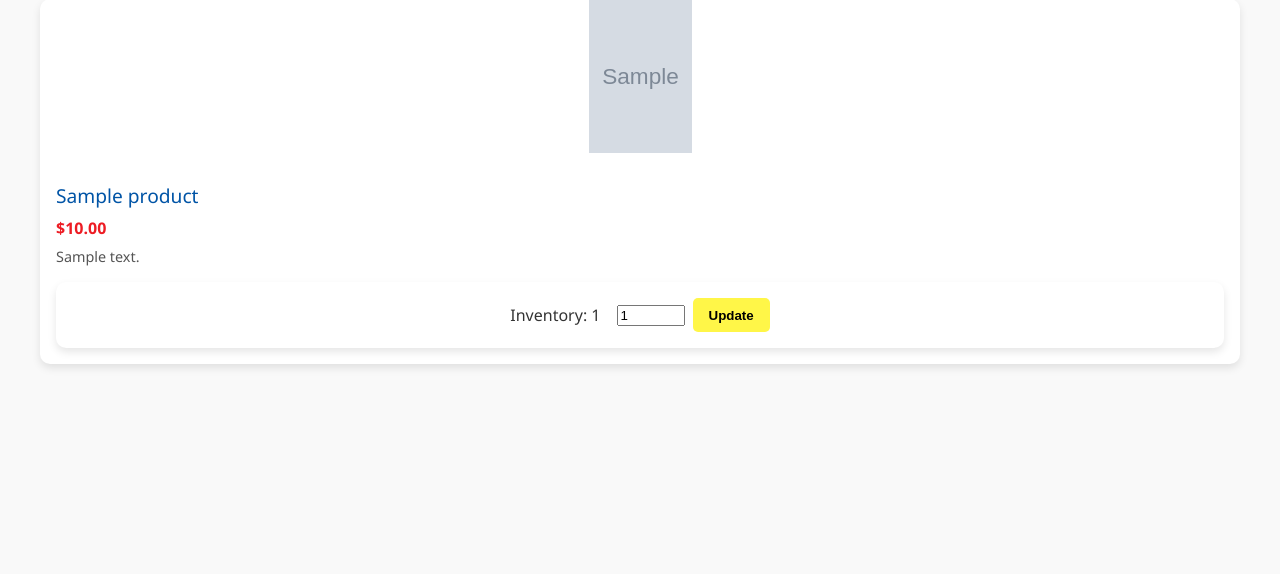
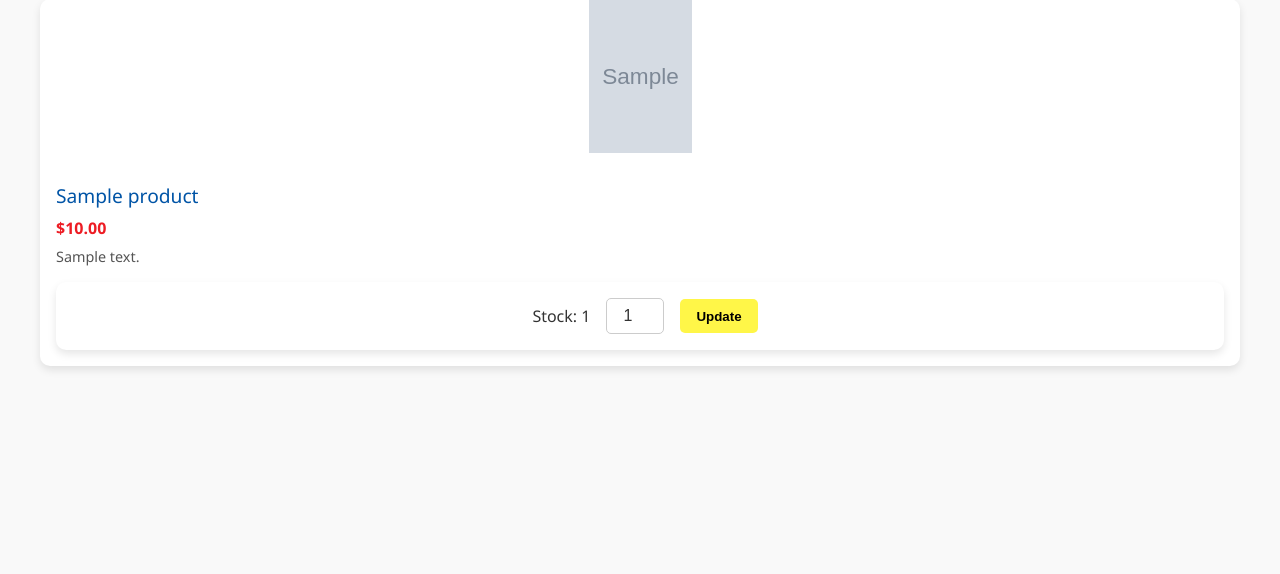
Before and after one commit to hiibolt/spells_r_us, a PHP site: page /inventory.php in a window 1280 px wide. Shown: the part 141-715 px from the top of the page. Run offline with PHP 8.4, Linux system fonts and the light colour scheme; the visitor is signed in with stand-in values (Sample User, id 1); tables that the repository leaves empty hold one stand-in row (values such as "Sample post"); grey boxes marked "Sample" are stand-in pictures; a stand-in replaces the project's code that opens the database connection.

Commit message:
feat: Fixed CSS :3

```diff
--- a/inventory.php
+++ b/inventory.php
@@ -63,11 +63,11 @@
                         <div class="product-description"><?= htmlspecialchars($product['Description']) ?></div>
 
                         <div class="product-inventory">
-                            <p>Inventory: <?= htmlspecialchars($product['Inventory']) ?></p>
+                            <p style="margin-left:10px;">Stock: <?= htmlspecialchars($product['Inventory']) ?></p>
 
-                            <form method="POST" action="inventory.php" style="display: flex; gap: 0.5rem; align-items: center;">
+                            <form method="POST" action="inventory.php" style="display:flex;justify-content:space-between;align-items:center;">
                                 <input type="hidden" name="product_id" value="<?= htmlspecialchars($product['ProductId']) ?>">
-                                <input type="number" name="new_inventory" min="0" value="<?= htmlspecialchars($product['Inventory']) ?>" style="width: 60px;">
+                                <input type="number" name="new_inventory" style="width:40px;" min="0" value="<?= htmlspecialchars($product['Inventory']) ?>" class="quantity-input">
                                 <button type="submit" name="set_inventory" class="set-inventory-button">Update</button>
                             </form>
                         </div>
```
